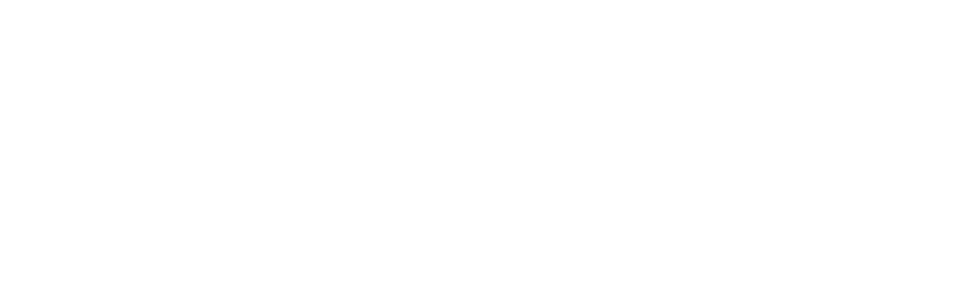
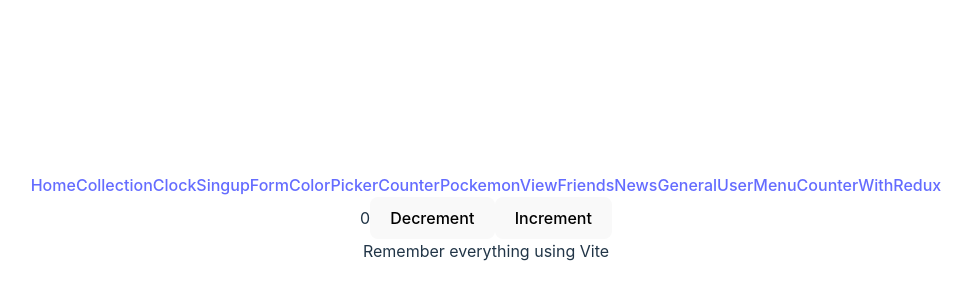
Before and after one commit to NadiiaHonchar/usinv-vite, a React (Vite) app: page /counter-with-redux in a window 1280 px wide. Before the commit this address had no page. Shown: the part 182-482 px from the top of the page, without its empty margins (154-1126 px from the left). Built offline with nearby package versions, Linux system fonts and the light colour scheme.

Commit message:
added CounterWithRedux

```diff
--- a/src/App.jsx
+++ b/src/App.jsx
@@ -18,6 +18,9 @@
 const UserMenu = lazy(() => import("./components/UserMenu/UserMenu"));
 const Collection = lazy(() => import("./pages/Collection"));
 const CollectionDetails = lazy(() => import("./pages/CollectionDetails"));
+const CounterWithRedux = lazy(() =>
+  import("./components/CounterWithRedux/CounterWithRedux")
+);
 
 const colorPickerOptions = [
   { label: "red", color: "#F44336" },
@@ -50,6 +53,7 @@
         <Route path="friends" element={<Friends />} />
         <Route path="news" element={<NewsGeneral />} />
         <Route path="user" element={<UserMenu />} />
+        <Route path="counter-with-redux" element={<CounterWithRedux />} />
       </Route>
     </Routes>
   );
--- /dev/null
+++ b/src/components/CounterWithRedux/CounterWithRedux.jsx
@@ -0,0 +1,15 @@
+import { useDispatch, useSelector } from "react-redux";
+import { increment, decrement } from "../../redux/store";
+
+const CounterWithRedux = () => {
+  const dispatch = useDispatch();
+  const value = useSelector((state) => state.myValue);
+  return (
+    <div>
+      {value}
+      <button onClick={() => dispatch(decrement(1))}>Decrement</button>
+      <button onClick={() => dispatch(increment(1))}>Increment</button>
+    </div>
+  );
+};
+export default CounterWithRedux;
--- a/src/components/Layout.jsx
+++ b/src/components/Layout.jsx
@@ -16,6 +16,7 @@
           <NavLink to="/friends">Friends</NavLink>
           <NavLink to="/news">NewsGeneral</NavLink>
           <NavLink to="/user">UserMenu</NavLink>
+          <NavLink to="/counter-with-redux">CounterWithRedux</NavLink>
         </nav>
       </header>
       <main>
--- a/src/redux/store.js
+++ b/src/redux/store.js
@@ -1,7 +1,7 @@
 import { configureStore, createAction, createReducer } from "@reduxjs/toolkit";
 
-const increment = createAction("myValue/increment");
-const decrement = createAction("myValue/decrement");
+export const increment = createAction("myValue/increment");
+export const decrement = createAction("myValue/decrement");
 const myReducer = createReducer(0, {
   [increment]: (state, action) => state + action.payload,
   [decrement]: (state, action) => state - action.payload,
```
